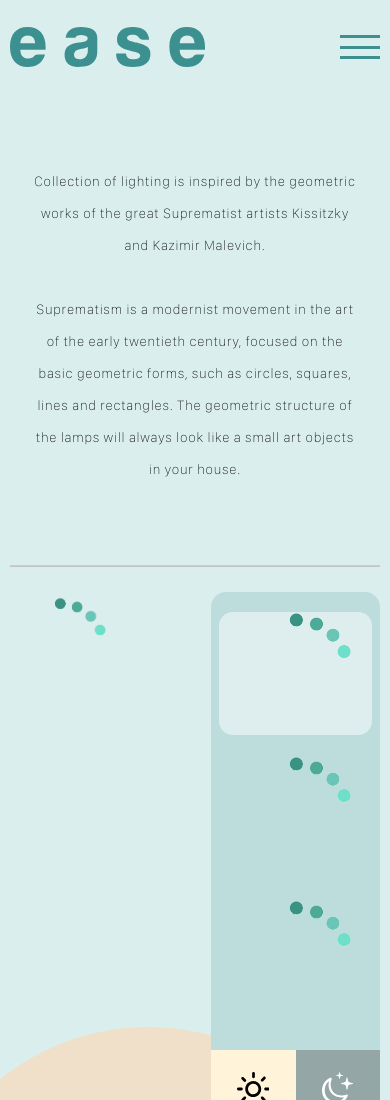
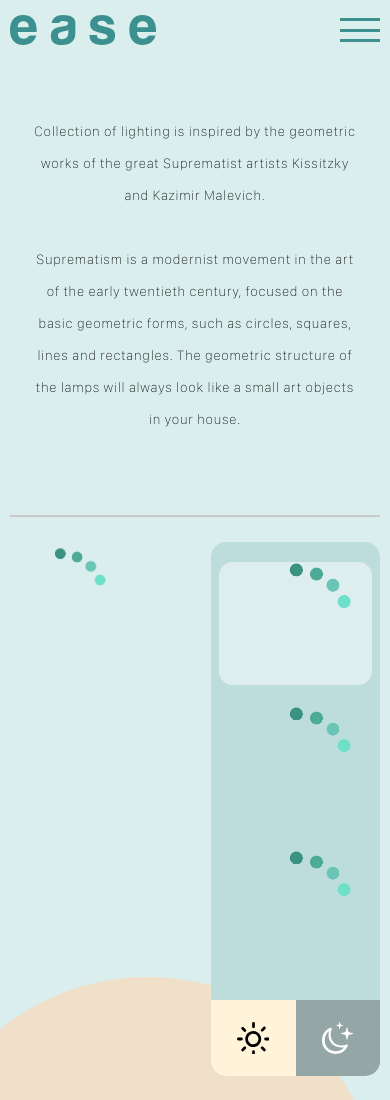
Before and after one commit to av-ilin/LampShop, a website built with webpack: page src/index.html in a window 390 px wide. Shown: the top 1100 px of the page. Built offline with nearby package versions, Linux system fonts and the light colour scheme; no server answers.

Commit message:
upd::media

```diff
--- a/src/css/style.css
+++ b/src/css/style.css
@@ -334,7 +334,7 @@ a {
         max-width: 1440px;
     }
 
-    .nav__menu {
+    .nav .container {
         align-items: center;
     }
 
@@ -364,6 +364,9 @@ a {
 }
 
 @media (max-width: 1024px) {
+    .nav {
+        padding: 20px 0;
+    }
     .nav__logo {
         max-height: 40px;
     }
@@ -376,6 +379,7 @@ a {
         flex-basis: 100%;
         flex-direction: column;
         justify-content: center;
+        align-items: center;
     }
 
     .shop__content-desc {
@@ -404,6 +408,13 @@ a {
 }
 
 @media (max-width: 630px) {
+    .nav {
+        padding: 10px 0;
+    }
+    .nav__logo {
+        max-height: 30px;
+    }
+
     .shop__collection-lamp {
         left: 0px;
         max-height: 500px;
@@ -411,6 +422,7 @@ a {
     }
 
     .shop__content-desc {
+        margin: 30px auto 80px;
         font-size: 14px;
     }
 
```
